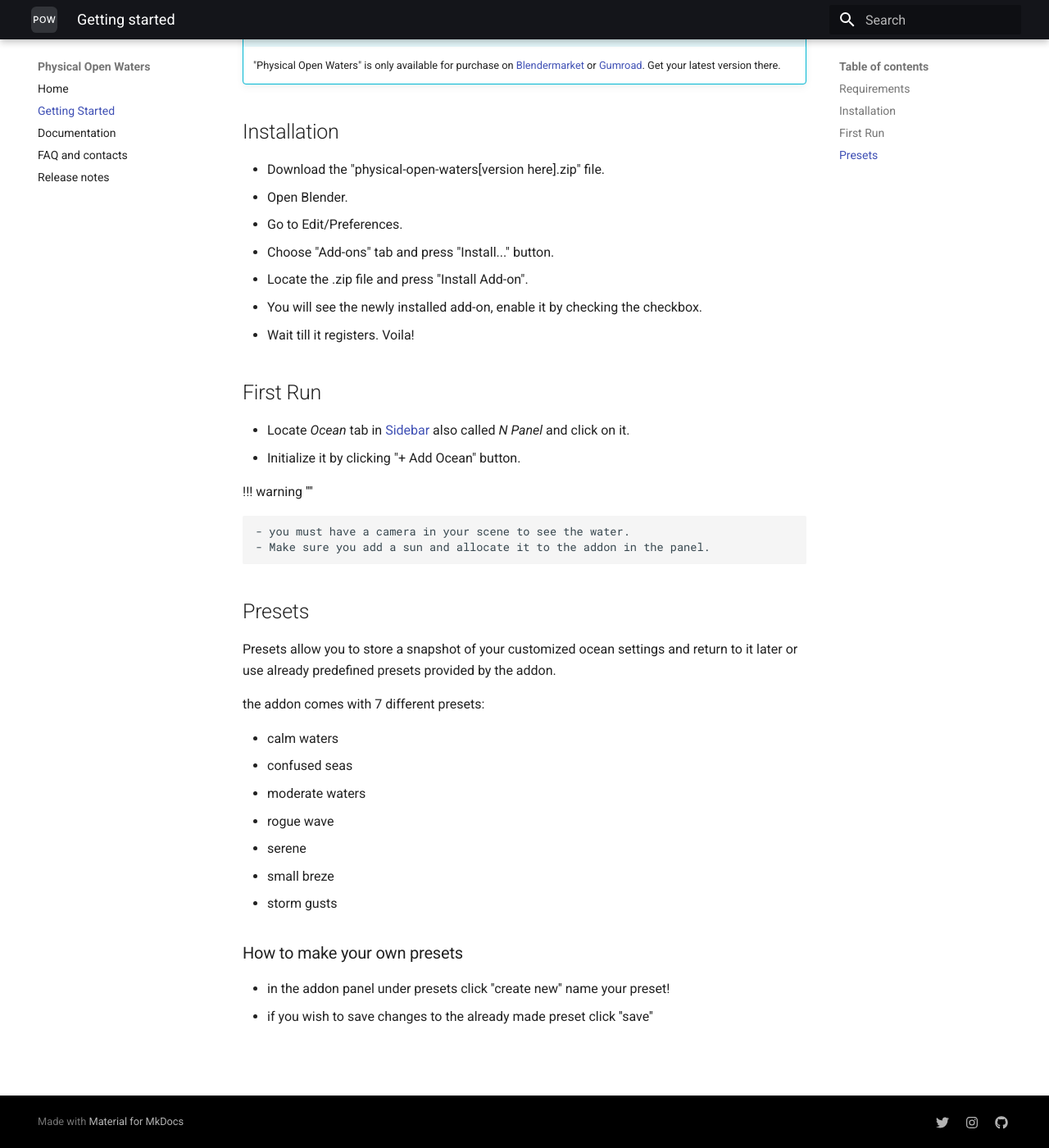
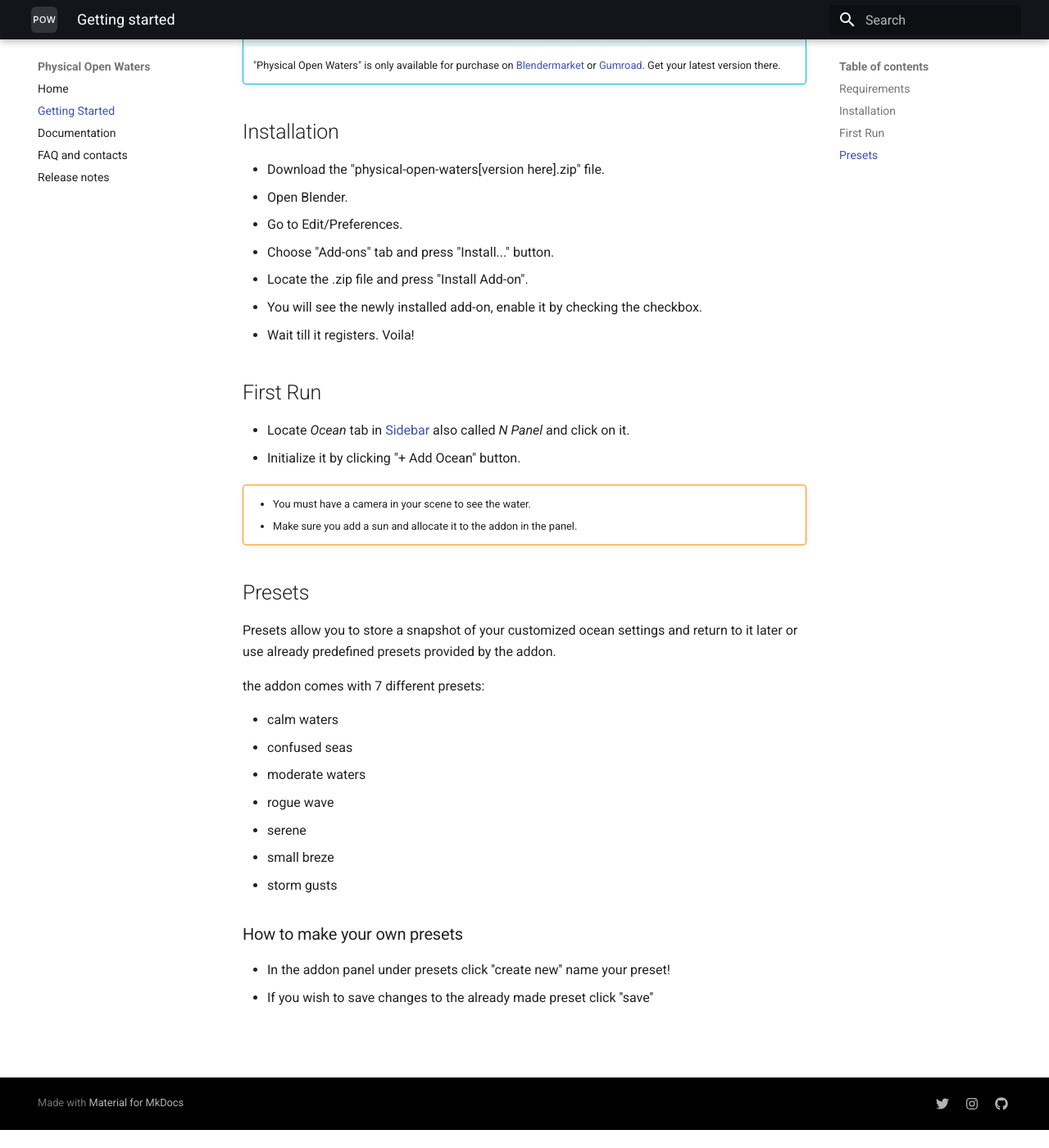
Before and after one commit to PhysicalAddons/web-pow, an MkDocs documentation site: the page built from docs/getting-started.md, in a window 1280 px wide and 1400 px high, scrolled down 341 px. Shown: the whole window at 82% size. Built offline with MkDocs 1.6.1 and Material for MkDocs 9.7.7, drawn with Linux system fonts in a browser that asks for light colours; after the commit the page ends 1719 px from its top, so only the background shows below that.

Commit message:
Update getting-started.md

```diff
--- a/docs/getting-started.md
+++ b/docs/getting-started.md
@@ -34,9 +34,9 @@ Latest Physical Open Waters is supported by [Blender 3.6.0+](https://www.blender
 also called _N Panel_ and click on it.
 - Initialize it by clicking "+ Add Ocean" button.
 
-!!! warning ''''
+!!! warning ""
 
-    - you must have a camera in your scene to see the water.
+    - You must have a camera in your scene to see the water.
     - Make sure you add a sun and allocate it to the addon in the panel.
 
 
@@ -58,6 +58,6 @@ the addon comes with 7 different presets:
 
 ### How to make your own presets
 
-- in the addon panel under presets click ''create new''
+- In the addon panel under presets click ''create new''
 name your preset!
-- if you wish to save changes to the already made preset click ''save''
+- If you wish to save changes to the already made preset click ''save''
```
